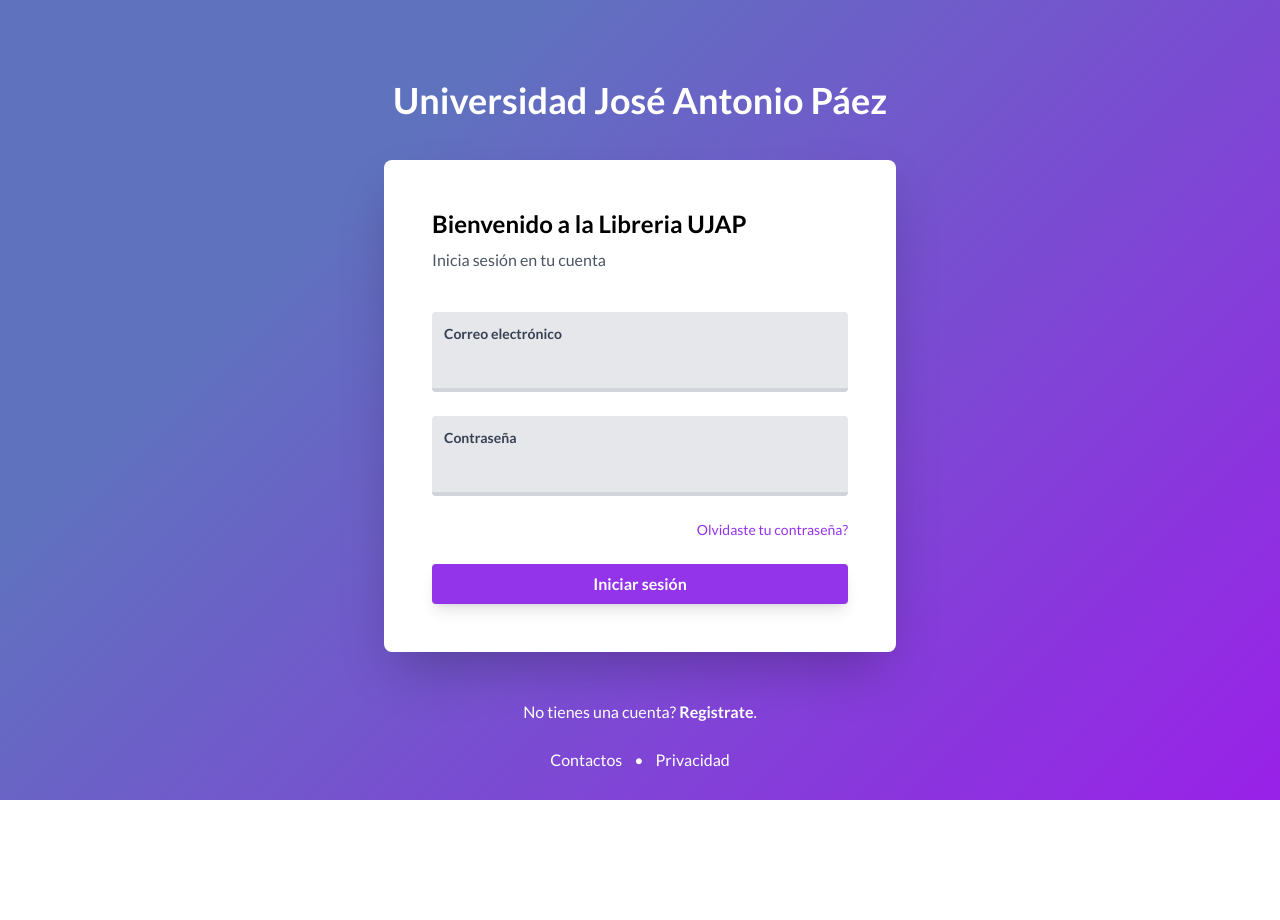
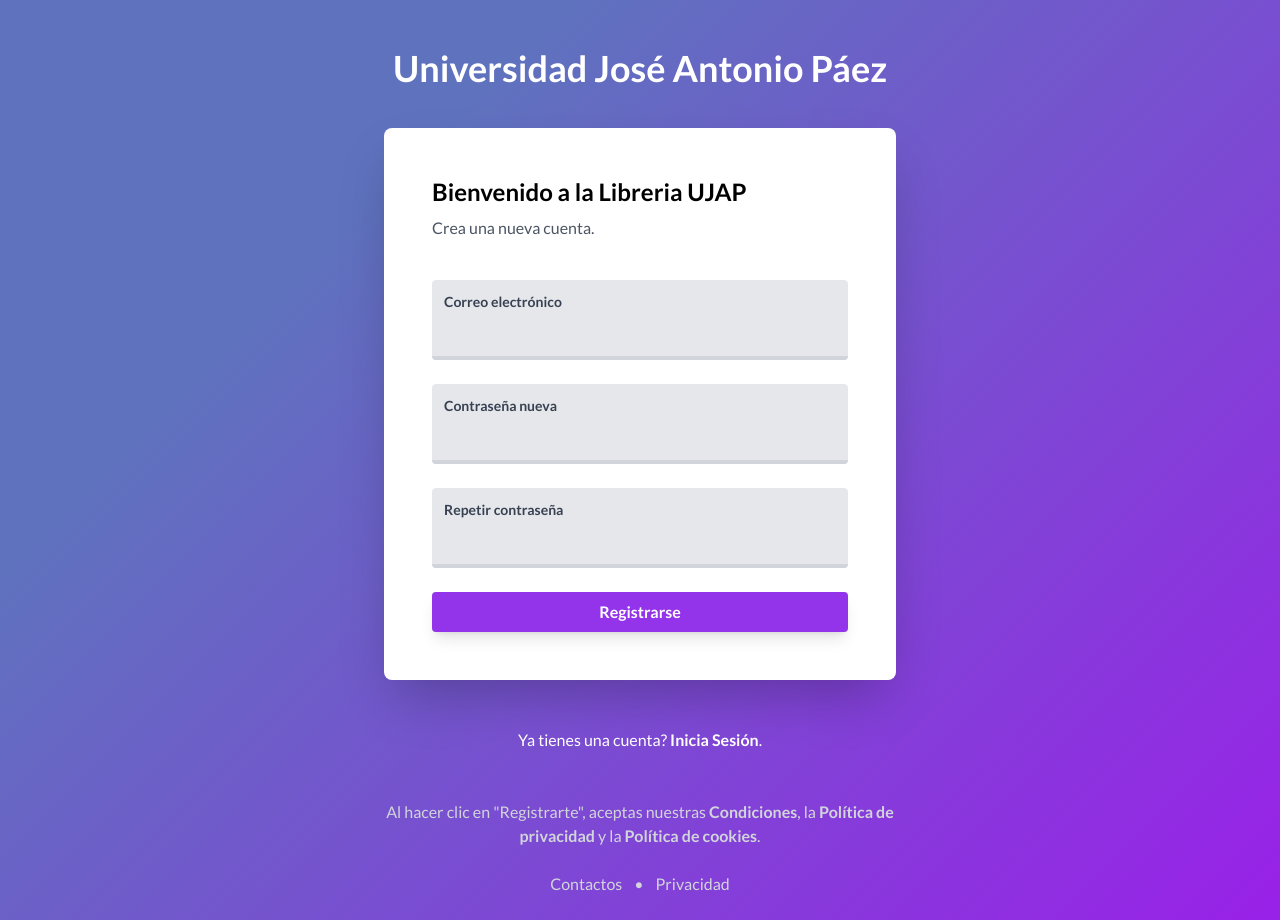
Before and after one commit to abudi53/interfaces-proyecto-front, an Angular app: page /registrarse in a window 1280 px wide. Before the commit the page ends 800 px from the top, so only its background shows below. Built offline with nearby package versions, Linux system fonts and the light colour scheme.

Commit message:
Agregar routing 🛣️

```diff
--- a/src/app/app.component.html
+++ b/src/app/app.component.html
@@ -1 +1 @@
-<app-login></app-login>
+<router-outlet></router-outlet>
--- a/src/app/login/login.component.html
+++ b/src/app/login/login.component.html
@@ -8,7 +8,7 @@
     <link href="https://fonts.googleapis.com/css2?family=Lato:wght@400;700&display=swap" rel="stylesheet">
 </head>
 
-<body class="body-bg min-h-screen pt-12 md:pt-20 pb-6 px-2 md:px-0" style="font-family:'Lato',sans-serif;">
+<body class="body-bg min-h-screen pt-12 2xl:pt-16 pb-6 px-2 md:px-0" style="font-family:'Lato',sans-serif;">
     <header class="max-w-lg mx-auto">
         <a href="#">
             <h1 class="text-4xl font-bold text-white text-center">Universidad José Antonio Páez</h1>
@@ -40,7 +40,7 @@
     </main>
 
     <div class="max-w-lg mx-auto text-center mt-12 mb-6">
-        <p class="text-white">No tienes una cuenta? <a href="#" class="font-bold hover:underline">Registrate</a>.</p>
+        <p class="text-white">No tienes una cuenta? <a href="/registrarse" routerLink="/register-component" routerLinkActive="active" ariaCurrentWhenActive="page" class="font-bold hover:underline">Registrate</a>.</p>
     </div>
 
     <footer class="max-w-lg mx-auto flex justify-center text-white">
--- a/src/app/register/register.component.html
+++ b/src/app/register/register.component.html
@@ -10,7 +10,7 @@
     <link href="https://fonts.googleapis.com/css2?family=Lato:wght@400;700&display=swap" rel="stylesheet">
 
 </head>
-<body class="body-bg min-h-screen pt-12 md:pt-20 pb-6 px-2 md:px-0" style="font-family:'Lato',sans-serif;">
+<body class="body-bg min-h-screen pt-12 2xl:pt-16 pb-6 px-2 md:px-0" style="font-family:'Lato',sans-serif;">
     <header class="max-w-lg mx-auto">
         <a href="#">
             <h1 class="text-4xl font-bold text-white text-center">Universidad José Antonio Páez</h1>
@@ -43,7 +43,7 @@
     </main>
 
     <div class="max-w-lg mx-auto text-center mt-12 mb-6">
-        <p class="text-white">Ya tienes una cuenta? <a routerLink="/login-component" routerLinkActive="active" ariaCurrentWhenActive="page" class="font-bold hover:underline">Inicia Sesión</a>.</p>
+        <p class="text-white">Ya tienes una cuenta? <a href="/iniciar-sesion" routerLink="/login-component" routerLinkActive="active" ariaCurrentWhenActive="page" class="font-bold hover:underline">Inicia Sesión</a>.</p>
     </div>
 
     <div class="max-w-lg mx-auto text-center mt-12 mb-6">
```
Also changed, not shown: src/app/app.routes.ts (line endings or trailing spaces).
